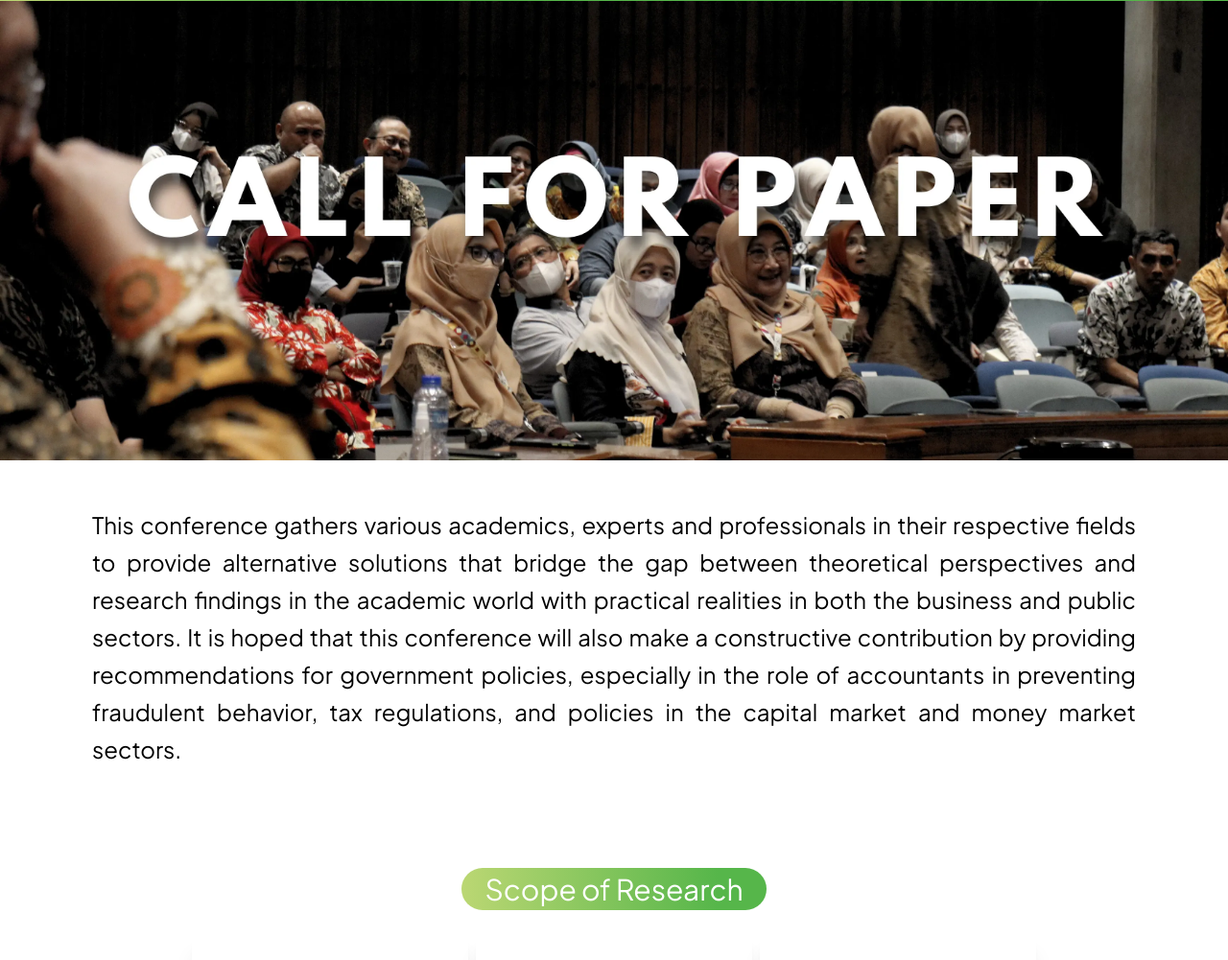
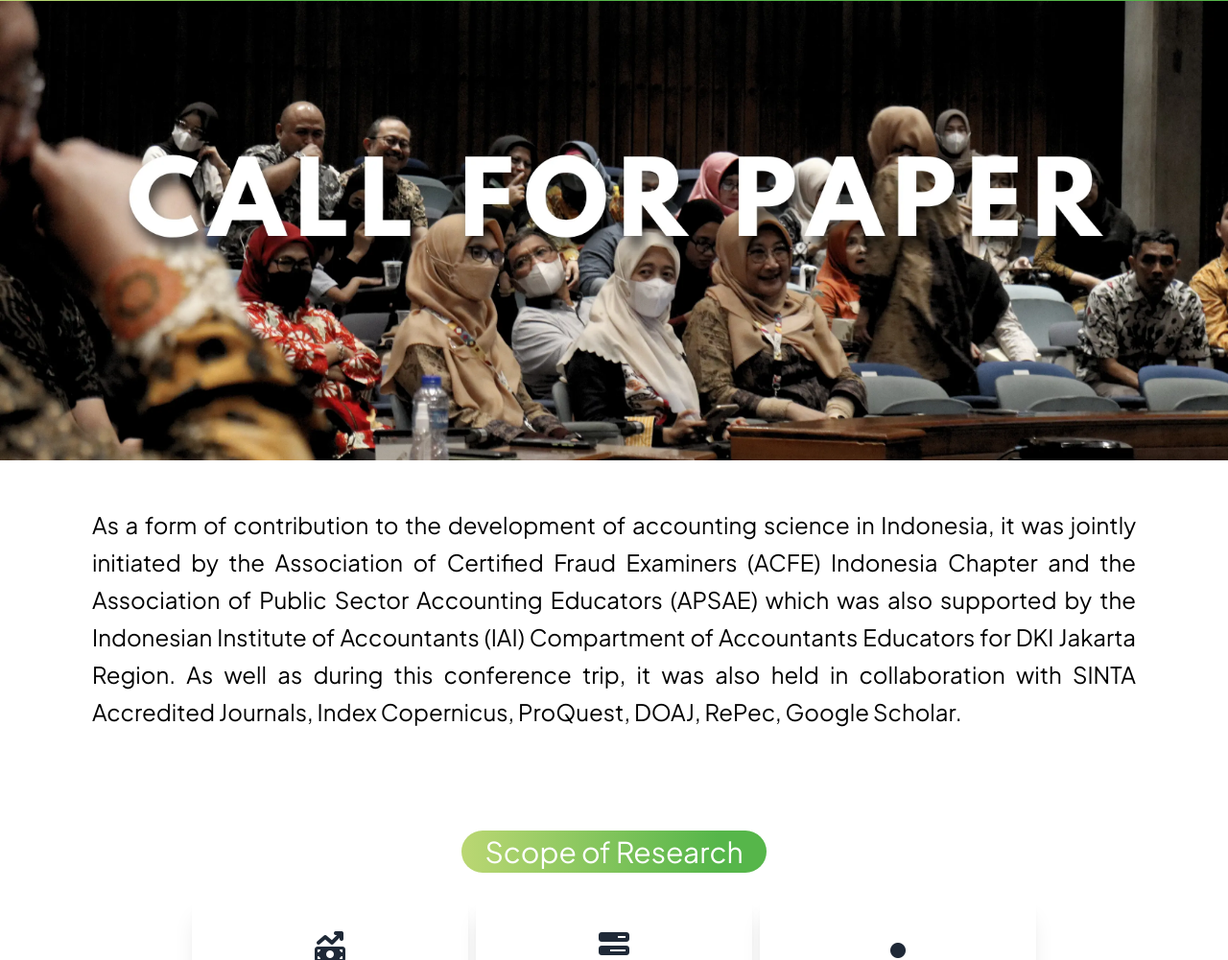
Before and after one commit to afadillahazka/ncafa-2024, an Astro site: page /paper in a window 1280 px wide. Shown: the part 231-1232 px from the top of the page at 96% size. Built offline with nearby package versions, Linux system fonts and the light colour scheme; Astro itself is replaced by a stand-in of ours.

Commit message:
fix #15b

```diff
--- a/src/pages/paper.astro
+++ b/src/pages/paper.astro
@@ -20,7 +20,7 @@ import TableGuideline from "../components/TableGuideline.astro";
     src="/jumbotron/callforpaper-desktop.webp" />
     <Container>
         <Paragraph
-            text="This conference gathers various academics, experts and professionals in their respective fields to provide alternative solutions that bridge the gap between theoretical perspectives and research findings in the academic world with practical realities in both the business and public sectors. It is hoped that this conference will also make a constructive contribution by providing recommendations for government policies, especially in the role of accountants in preventing fraudulent behavior, tax regulations, and policies in the capital market and money market sectors."
+            text="As a form of contribution to the development of accounting science in Indonesia, it was jointly initiated by the Association of Certified Fraud Examiners (ACFE) Indonesia Chapter and the Association of Public Sector Accounting Educators (APSAE) which was also supported by the Indonesian Institute of Accountants (IAI) Compartment of Accountants Educators for DKI Jakarta Region. As well as during this conference trip, it was also held in collaboration with SINTA Accredited Journals, Index Copernicus, ProQuest, DOAJ, RePec, Google Scholar."
         />
     </Container>
     <Container>
```
